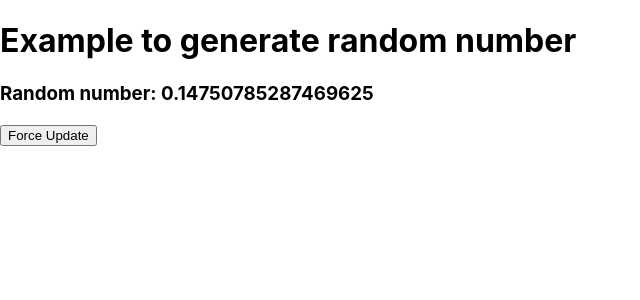
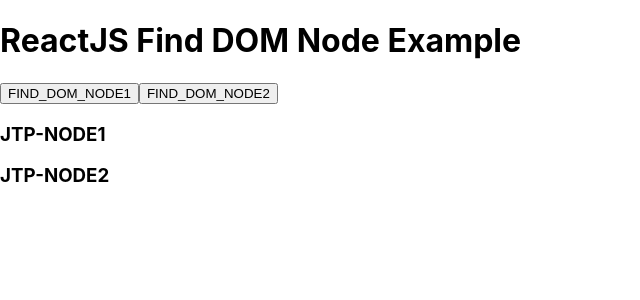
Before and after one commit to sersuman/react-practise, a React (Create React App) app: page / in a window 1280 px wide. Shown: the top 300 px of the page, without its empty margins (0-640 px from the left). Built offline with nearby package versions, Linux system fonts and the light colour scheme.

Commit message:
findDOMNode

```diff
--- a/src/App.js
+++ b/src/App.js
@@ -1,26 +1,31 @@
 import React, { Component } from 'react';
-import PropTypes from 'prop-types';
+import ReactDOM from 'react-dom';
 
 class App extends React.Component {
     constructor() {
         super();
-        this.state = {
-            msg: "Welcome to Javapoint"
-        };
-        this.forceUpdateState = this.forceUpdateState.bind(this);
-
+        this.findDomNodeHandler1 = this.findDomNodeHandler1.bind(this);
+        this.findDomNodeHandler2 = this.findDomNodeHandler2.bind(this);
     }
 
-    forceUpdateState(){
-        this.forceUpdate();
+    findDomNodeHandler1(){
+        var myDiv = document.getElementById('myDivOne');
+        ReactDOM.findDOMNode(myDiv).style.color='red';
+    }
+
+    findDomNodeHandler2(){
+        var myDiv = document.getElementById('myDivTwo');
+        ReactDOM.findDOMNode(myDiv).style.color = 'blue';
     }
 
     render(){
         return (
             <div>
-                <h1>Example to generate random number</h1>
-                <h3>Random number: {Math.random()}</h3>
-                <button onClick={this.forceUpdateState}>Force Update</button>
+                <h1>ReactJS Find DOM Node Example</h1>
+                <button onClick={this.findDomNodeHandler1}>FIND_DOM_NODE1</button>
+                <button onClick= {this.findDomNodeHandler2}>FIND_DOM_NODE2</button>
+                <h3 id="myDivOne">JTP-NODE1</h3>
+                <h3 id="myDivTwo">JTP-NODE2</h3>
             </div>
         );
     }
```
